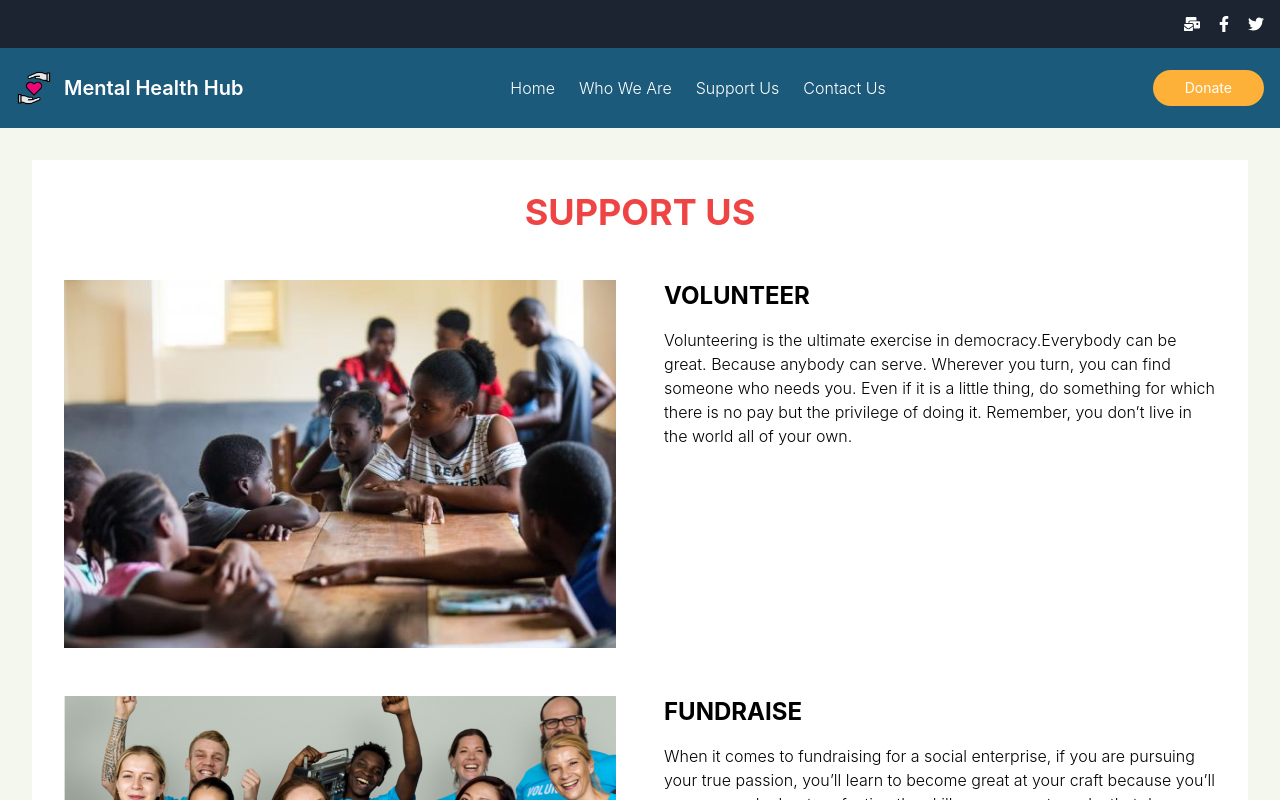
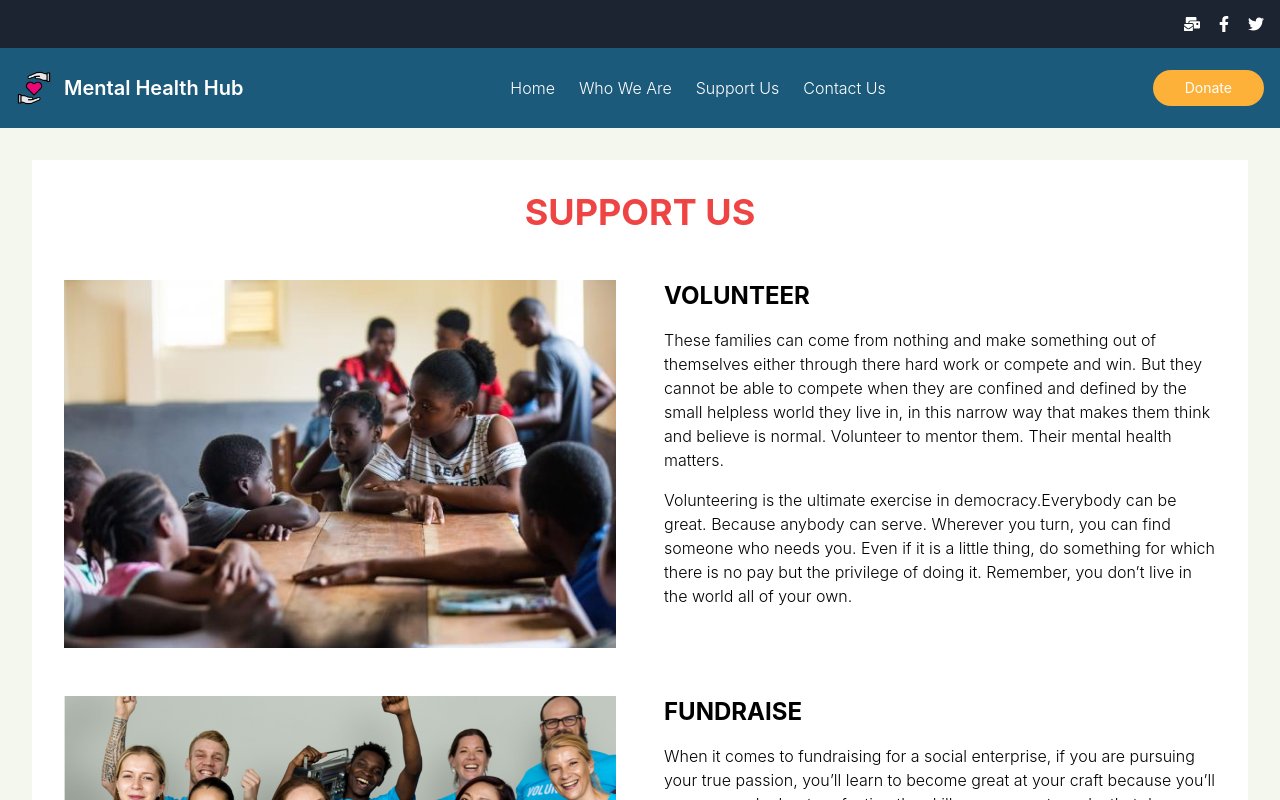
Before and after one commit to gregorymark254/mental-hub, a React (Create React App) app: page /support in a window 1280 px wide. Shown: the top 800 px of the page. Built offline with nearby package versions, Linux system fonts and the light colour scheme.

Commit message:
Update Support.js

```diff
--- a/src/pages/Support.js
+++ b/src/pages/Support.js
@@ -18,6 +18,10 @@ const Support = () => {
               </div>
               <div className="w-full p-6 space-y-4">
                 <h3>VOLUNTEER</h3>
+                <p>These families can come from nothing and make something out of themselves either through there hard work or compete and win.
+                  But they cannot be able to compete when they are confined and defined by the small helpless world they live in, in this narrow way that makes them think and believe is normal.
+                  Volunteer to mentor them. Their mental health matters.
+                </p>
                 <p>Volunteering is the ultimate exercise in democracy.Everybody can be great. Because anybody can serve.
                   Wherever you turn, you can find someone who needs you. Even if it is a little thing, do something for which there is no pay but
                   the privilege of doing it. Remember, you don’t live in the world all of your own.
```
